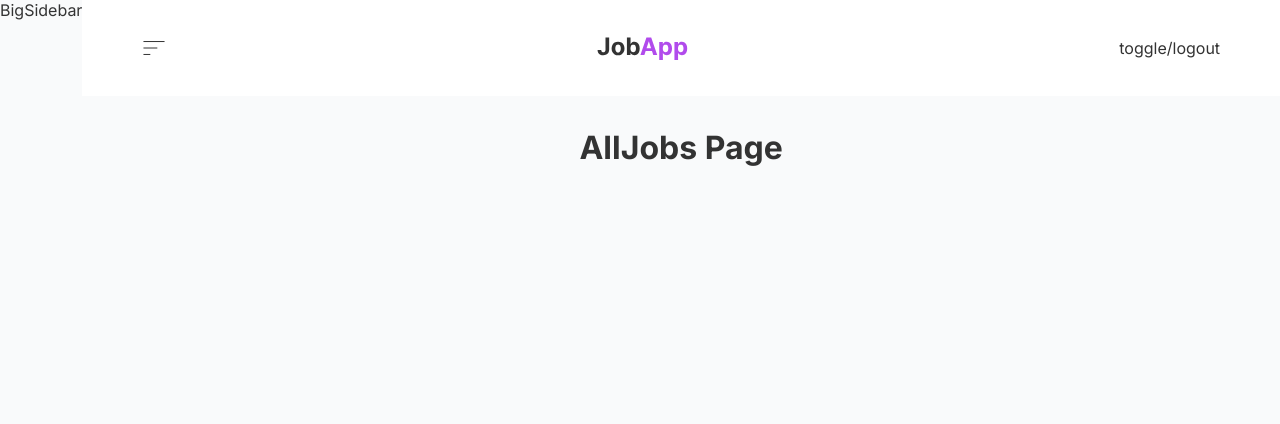
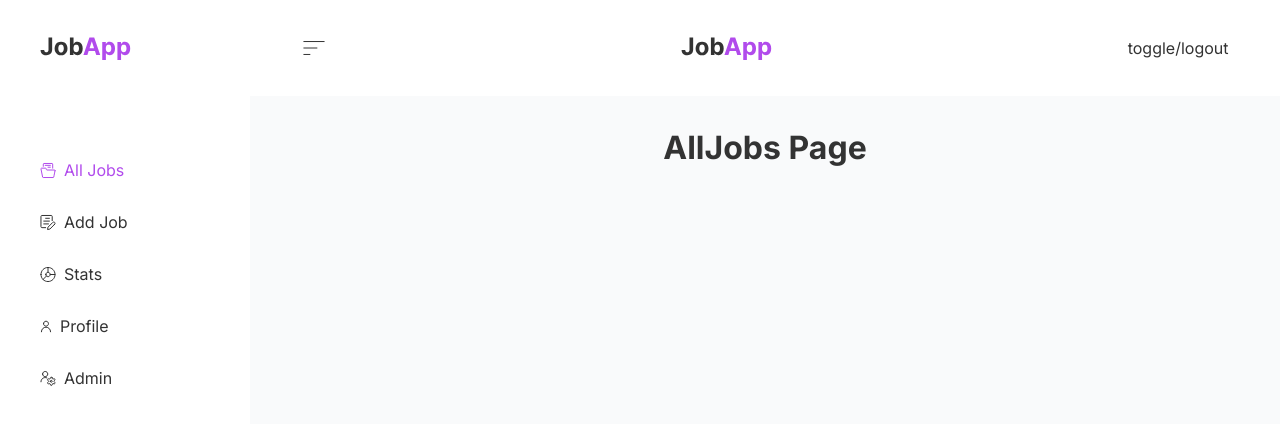
Before and after one commit to dev-timm/JobApp, a React (Vite) app in the folder client/: page /dashboard in a window 1280 px wide. Shown: the top 424 px of the page. Built offline with nearby package versions, Linux system fonts and the light colour scheme.

Commit message:
create and style bigSidebar

```diff
--- a/client/src/components/BigSidebar.jsx
+++ b/client/src/components/BigSidebar.jsx
@@ -1,6 +1,29 @@
+import { useDashboardContext } from '../pages/DashboardLayout';
 import styles from '../styles/BigSidebar.module.css';
+import close from '../assets/close.svg';
+import Logo from './Logo';
+import NavLinks from './NavLinks';
 
 const BigSidebar = () => {
-  return <div className={styles.bigSidebar}>BigSidebar</div>;
+  const { showSidebar } = useDashboardContext();
+
+  return (
+    <div
+      className={
+        showSidebar
+          ? styles.sidebarContainer
+          : `${styles.sidebarContainer} ${styles.showSidebar}`
+      }
+    >
+      <div className={styles.content}>
+        <header>
+          <Logo />
+        </header>
+        <div className={styles.links}>
+          <NavLinks isBigSidebar />
+        </div>
+      </div>
+    </div>
+  );
 };
 export default BigSidebar;
--- a/client/src/components/NavLinks.jsx
+++ b/client/src/components/NavLinks.jsx
@@ -3,7 +3,7 @@ import links from '../utils/links';
 import { NavLink } from 'react-router-dom';
 import styles from '../styles/NavLinks.module.css';
 
-const NavLinks = () => {
+const NavLinks = ({ isBigSidebar }) => {
   const { toggleSidebar, user } = useDashboardContext();
   return (
     <div className={styles.navLinks}>
@@ -17,7 +17,7 @@ const NavLinks = () => {
             className={({ isActive }) =>
               isActive ? `${styles.navLink} ${styles.active}` : styles.navLink
             }
-            onClick={toggleSidebar}
+            onClick={isBigSidebar ? null : toggleSidebar}
           >
             <span className={styles.icon}>{icon}</span>
             {text}
--- a/client/src/styles/BigSidebar.module.css
+++ b/client/src/styles/BigSidebar.module.css
@@ -1,8 +1,32 @@
-.bigSidebar {
+.sidebarContainer {
   display: none;
 }
 @media (min-width: 992px) {
-  .bigSidebar {
+  .sidebarContainer {
     display: block;
+    background: var(--background-secondary-color);
+    min-height: 100vh;
+    height: 100%;
+    width: 250px;
+    margin-left: -250px;
+    transition: margin-left 0.3s ease-in-out;
+  }
+  .content {
+    position: sticky;
+    top: 0;
+  }
+  .showSidebar {
+    margin-left: 0;
+  }
+  header {
+    height: 6rem;
+    display: flex;
+    align-items: center;
+    padding-left: 2.5rem;
+  }
+
+  .links {
+    margin-top: 3rem;
+    padding-left: 2.5rem;
   }
 }
```
